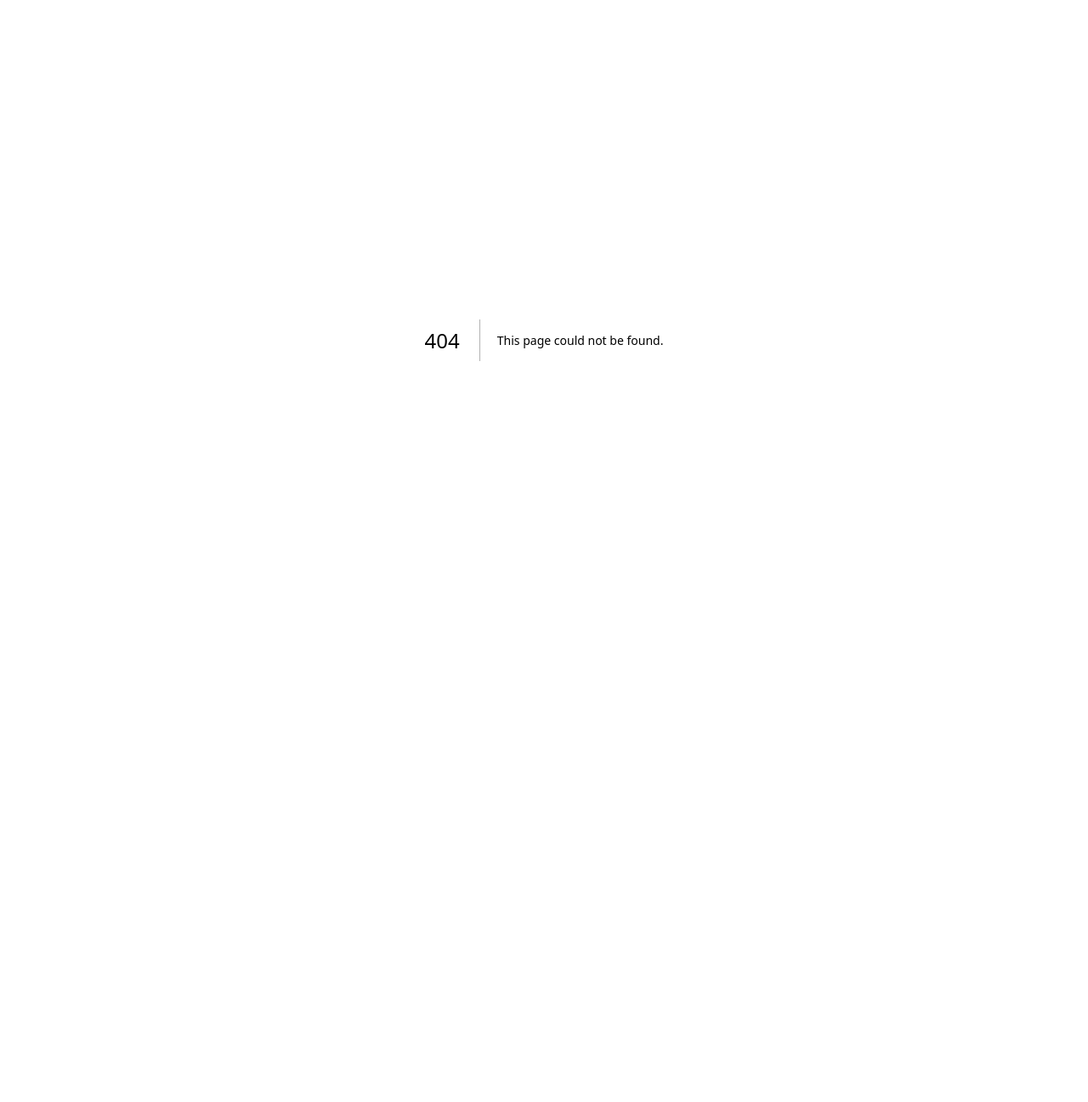
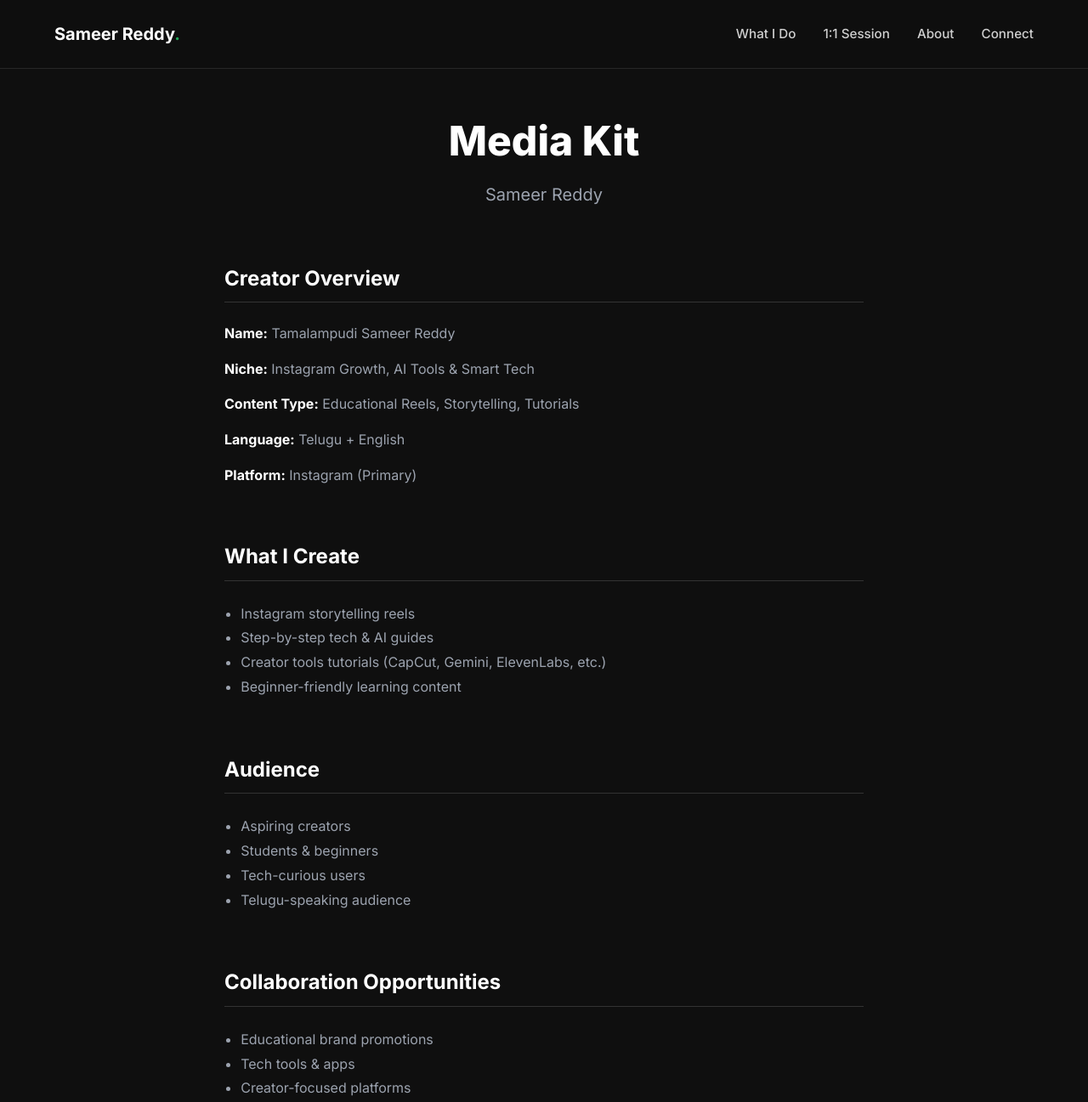
Before and after one commit to sameerreddy5/sameerreddy, a Next.js app: page /media-kit in a window 1280 px wide. Before the commit this address had no page. Shown: the top 1297 px of the page at 85% size. Before the commit the page ends 800 px from the top, so only its background shows below. Built offline with nearby package versions, Linux system fonts and the light colour scheme.

Commit message:
Content: Expand About section and add Media Kit page

```diff
--- /dev/null
+++ b/src/app/media-kit/page.tsx
@@ -0,0 +1,92 @@
+import Navbar from "@/components/Navbar";
+import Footer from "@/components/Footer";
+import type { Metadata } from "next";
+
+export const metadata: Metadata = {
+    title: "Media Kit | Sameer Reddy",
+    description: "Creator overview, audience insights, and collaboration opportunities with Tamalampudi Sameer Reddy.",
+};
+
+export default function MediaKit() {
+    return (
+        <main style={{ backgroundColor: 'var(--background)', minHeight: '100vh', color: '#fff' }}>
+            <Navbar />
+
+            <section style={{ padding: '8rem 1.5rem', maxWidth: '800px', margin: '0 auto' }}>
+                <h1 style={{ fontSize: '3rem', fontWeight: 800, marginBottom: '0.5rem', textAlign: 'center' }}>Media Kit</h1>
+                <p style={{ textAlign: 'center', color: 'var(--gray)', fontSize: '1.25rem', marginBottom: '4rem' }}>
+                    Sameer Reddy
+                </p>
+
+                {/* Creator Overview */}
+                <div style={{ marginBottom: '4rem' }}>
+                    <h2 style={{ fontSize: '1.5rem', fontWeight: 700, marginBottom: '1.5rem', borderBottom: '1px solid #333', paddingBottom: '0.5rem' }}>
+                        Creator Overview
+                    </h2>
+                    <div style={{ display: 'grid', gap: '1rem', color: 'var(--gray)' }}>
+                        <p><strong style={{ color: '#fff' }}>Name:</strong> Tamalampudi Sameer Reddy</p>
+                        <p><strong style={{ color: '#fff' }}>Niche:</strong> Instagram Growth, AI Tools & Smart Tech</p>
+                        <p><strong style={{ color: '#fff' }}>Content Type:</strong> Educational Reels, Storytelling, Tutorials</p>
+                        <p><strong style={{ color: '#fff' }}>Language:</strong> Telugu + English</p>
+                        <p><strong style={{ color: '#fff' }}>Platform:</strong> Instagram (Primary)</p>
+                    </div>
+                </div>
+
+                {/* What I Create */}
+                <div style={{ marginBottom: '4rem' }}>
+                    <h2 style={{ fontSize: '1.5rem', fontWeight: 700, marginBottom: '1.5rem', borderBottom: '1px solid #333', paddingBottom: '0.5rem' }}>
+                        What I Create
+                    </h2>
+                    <ul style={{ color: 'var(--gray)', lineHeight: 1.8, paddingLeft: '1.2rem' }}>
+                        <li>Instagram storytelling reels</li>
+                        <li>Step-by-step tech & AI guides</li>
+                        <li>Creator tools tutorials (CapCut, Gemini, ElevenLabs, etc.)</li>
+                        <li>Beginner-friendly learning content</li>
+                    </ul>
+                </div>
+
+                {/* Audience */}
+                <div style={{ marginBottom: '4rem' }}>
+                    <h2 style={{ fontSize: '1.5rem', fontWeight: 700, marginBottom: '1.5rem', borderBottom: '1px solid #333', paddingBottom: '0.5rem' }}>
+                        Audience
+                    </h2>
+                    <ul style={{ color: 'var(--gray)', lineHeight: 1.8, paddingLeft: '1.2rem' }}>
+                        <li>Aspiring creators</li>
+                        <li>Students & beginners</li>
+                        <li>Tech-curious users</li>
+                        <li>Telugu-speaking audience</li>
+                    </ul>
+                </div>
+
+                {/* Collaboration Opportunities */}
+                <div style={{ marginBottom: '4rem' }}>
+                    <h2 style={{ fontSize: '1.5rem', fontWeight: 700, marginBottom: '1.5rem', borderBottom: '1px solid #333', paddingBottom: '0.5rem' }}>
+                        Collaboration Opportunities
+                    </h2>
+                    <ul style={{ color: 'var(--gray)', lineHeight: 1.8, paddingLeft: '1.2rem' }}>
+                        <li>Educational brand promotions</li>
+                        <li>Tech tools & apps</li>
+                        <li>Creator-focused platforms</li>
+                        <li>Long-term partnerships</li>
+                    </ul>
+                </div>
+
+                {/* Contact */}
+                <div style={{ textAlign: 'center', backgroundColor: 'var(--card-bg)', padding: '2rem', borderRadius: '12px' }}>
+                    <h3 style={{ fontSize: '1.25rem', fontWeight: 600, marginBottom: '1rem' }}>Ready to Collaborate?</h3>
+                    <a href="mailto:contact@sameerreddy.in" style={{
+                        color: 'var(--primary)',
+                        fontWeight: 700,
+                        fontSize: '1.25rem',
+                        textDecoration: 'none'
+                    }}>
+                        contact@sameerreddy.in
+                    </a>
+                </div>
+
+            </section>
+
+            <Footer />
+        </main>
+    );
+}
--- a/src/components/Footer.tsx
+++ b/src/components/Footer.tsx
@@ -15,6 +15,8 @@ export default function Footer() {
                     <div style={{ display: 'flex', gap: '0.5rem', justifyContent: 'center', color: 'var(--gray)', fontSize: '0.9rem' }}>
                         <a href="https://t.me/sameerreddyin" target="_blank" rel="noopener noreferrer" style={{ color: 'var(--gray)', textDecoration: 'none' }}>Telegram</a>
                         <span>•</span>
+                        <a href="/media-kit" style={{ color: 'var(--gray)', textDecoration: 'none' }}>Media Kit</a>
+                        <span>•</span>
                         <a href="https://www.linkedin.com/in/tamalampudi-sameer-reddy/" target="_blank" rel="noopener noreferrer" style={{ color: 'var(--gray)', textDecoration: 'none' }}>LinkedIn</a>
                     </div>
                 </div>
```
